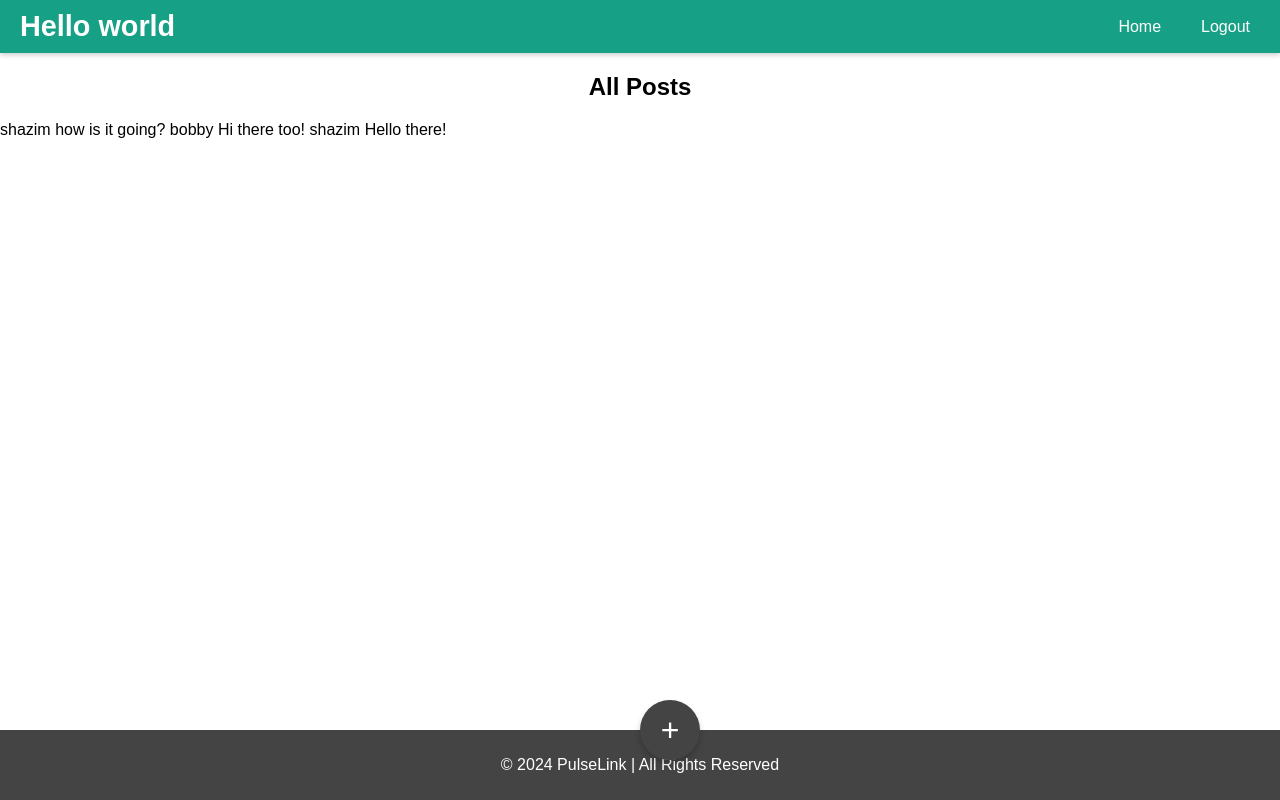
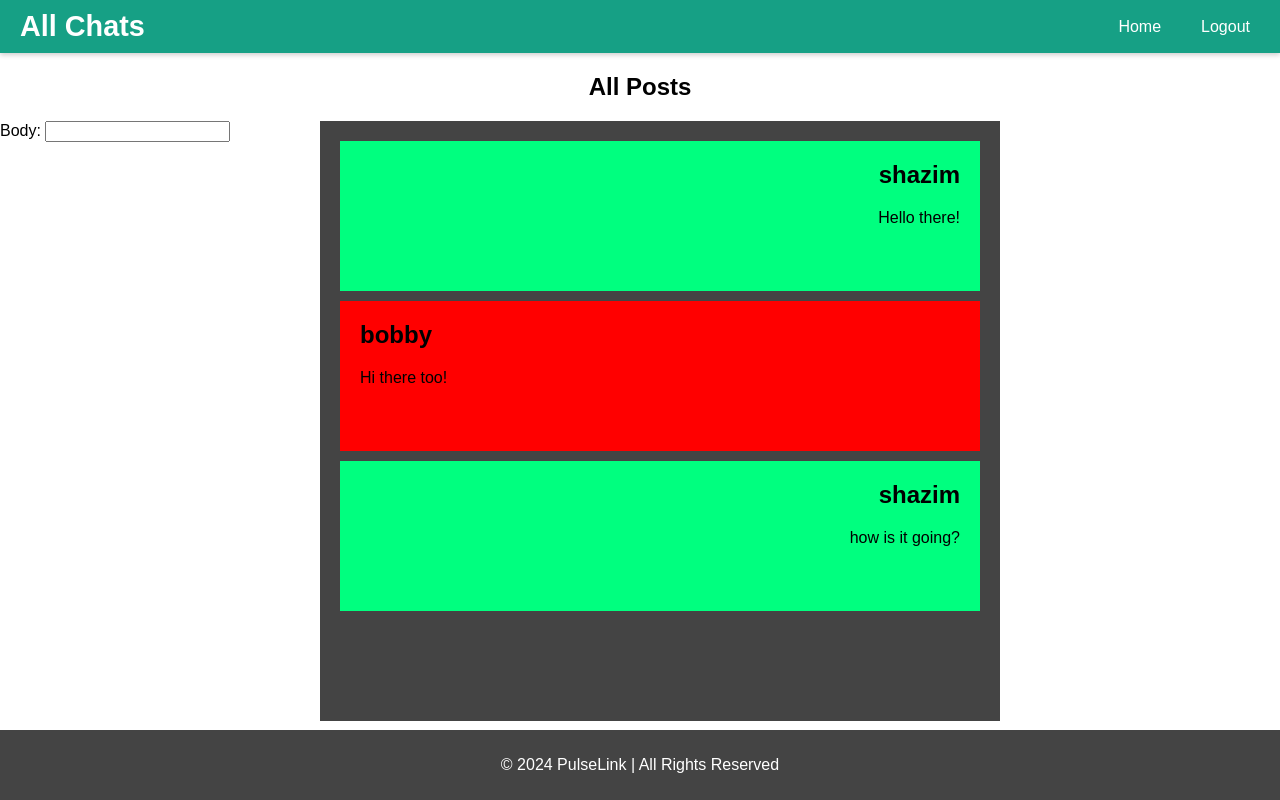
Before and after one commit to M-Shazim/ChatApp, a Django app: page /home in a window 1280 px wide. Run offline with Django 5.2, Linux system fonts and the light colour scheme; a user stored in the database is signed in; data comes from the database, SQL or seed files in the repository; both versions use the stored data as it was after the commit.

Commit message:
Made a form from chatmessages Model and worked on fetching and saving messages

```diff
--- /dev/null
+++ b/a_rtchat/forms.py
@@ -0,0 +1,8 @@
+from django.forms import ModelForm
+from django import forms
+from .models import *
+
+class ChatMessagesCreateForm(ModelForm):
+    class Meta:
+        model = GroupMessage
+        fields = ['body']
--- a/a_rtchat/templates/a_rtchat/home.html
+++ b/a_rtchat/templates/a_rtchat/home.html
@@ -13,6 +13,7 @@
             display: flex;
             flex-direction: column;
             min-height: 100vh;
+
         }
 
         header {
@@ -153,6 +154,33 @@
         .content h1{
             text-align: center;
         }
+        .messages-parent{
+            display: flex;
+            flex-direction: column;
+            background-color: #444;
+            height: 70vh;
+            width: 50vw;
+
+            padding: 20px;
+
+            position: absolute;
+            left: 25%;
+
+            gap: 10px;
+
+            overflow-y: auto;
+        }
+        .same-user{
+            text-align: end;
+            padding-right:20px ;
+            background-color: springgreen;
+            height: 150px;
+        }
+        .different-user{
+            padding-left: 20px;
+            background-color: red;
+            height: 150px;
+        }
 
     </style>
 </head>
@@ -160,7 +188,7 @@
 <body>
 
     <header>
-        <h1>{{meow}}</h1>
+        <h1>All Chats</h1>
         <nav>
             <a href="/home">Home</a>
             <a href="/signout">Logout</a>
@@ -172,70 +200,35 @@
         <div class="content">
             <section id="all-posts">
                 <h1>All Posts</h1>
-                    {% for post in chat_messages %}
-                    {{post.author.username}}
-                    {{post.body}}
-
+                <div class="messages-parent">
+                    {% for post in chat_messages reversed %}
+                        {% if post.author == user %}
+                            <div class="same-user">
+                                <h2>{{post.author.username}}</h2>
+                                <p>{{post.body}}</p>
+                            </div>
+                        {% else %}
+                            <div class="different-user">
+                                <h2>{{post.author.username}}</h2>
+                                <p>{{post.body}}</p>
+                            </div>
+                        {% endif %}
                     {% endfor %}
+                </div>
             </section>
         </div>
+
+        <form action="/home" method="POST">
+            {% csrf_token %}
+            {{form}}
+
+        </form>
     </main>
-
-    <!-- Floating Button -->
-    <div class="floating-btn" id="openModal">+</div>
-
-    <!-- Modal for Post Form -->
-    <div class="modal" id="postModal">
-        <div class="modal-content">
-            <h2>Make a Post</h2>
-            <form method="post">
-                {% csrf_token %}
-                <div>
-                    <label for="title">Title:</label>
-                    <input type="text" id="title" name="title" required>
-                </div>
-                <div>
-                    <label for="description">Description:</label>
-                    <textarea id="description" name="description" required></textarea>
-                </div>
-                <div>
-                    <label for="subject">Subject:</label>
-                    <input type="text" id="subject" name="subject" required>
-                </div>
-                <div>
-                    <label for="teacher">Select Teacher:</label>
-                    <select id="teacher" name="teacher" required>
-                        <option value="" disabled selected>Select a teacher</option>
-                        {% for teacher in teachers %}
-                        <option value="{{ teacher.id }}">{{ teacher.first_name }} {{ teacher.last_name }}</option>
-                        {% endfor %}
-                    </select>
-                </div>
-                <div class="button_cls">
-                    <button type="submit">Add Post</button>
-                </div>
-            </form>
-        </div>
-    </div>
 
     <footer>
         <p>&copy; 2024 PulseLink | All Rights Reserved</p>
     </footer>
 
-    <script>
-        const openModalBtn = document.getElementById('openModal');
-        const postModal = document.getElementById('postModal');
-
-        openModalBtn.addEventListener('click', () => {
-            postModal.classList.toggle('active');
-        });
-
-        postModal.addEventListener('click', (event) => {
-            if (event.target === postModal) {
-                postModal.classList.remove('active');
-            }
-        });
-    </script>
 
 </body>
 
--- a/a_rtchat/views.py
+++ b/a_rtchat/views.py
@@ -2,6 +2,8 @@ from django.shortcuts import render, redirect, get_object_or_404
 from .models import *
 from django.contrib.auth.decorators import login_required
 from django.contrib.auth import authenticate, login, logout
+
+from .forms import *
 
 # Create your views here.
 
@@ -54,8 +56,19 @@ def signup(request):
 def home(request):
     chat_group = get_object_or_404(ChatGroup, group_name="public_chat")
     chat_messages = chat_group.chat_messages.all()[:30]
-    ilfaaz = "Hello world"
+
+    form = ChatMessagesCreateForm()
+
+    if request.method == "POST":
+        form =  ChatMessagesCreateForm(request.POST)
+        if form.is_valid:
+            message = form.save(commit=False)
+            message.author = request.user
+            message.group = chat_group
+            message.save()
+            redirect('home')
+
     return render(request ,"a_rtchat/home.html", {
-        "meow" : ilfaaz,
         'chat_messages' : chat_messages,
+        'form' : form,
     })
```
Also changed, not shown: db.sqlite3.
